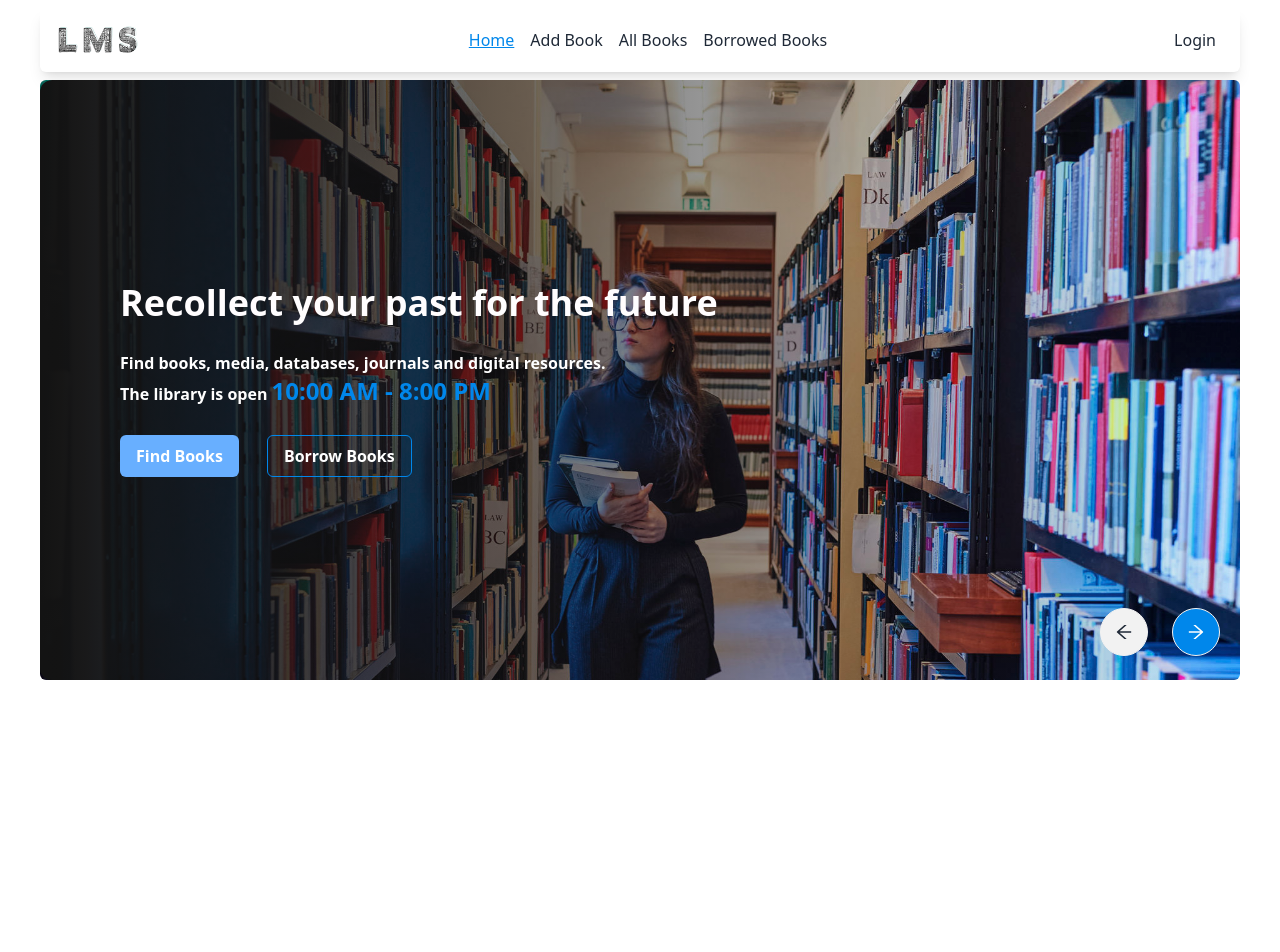
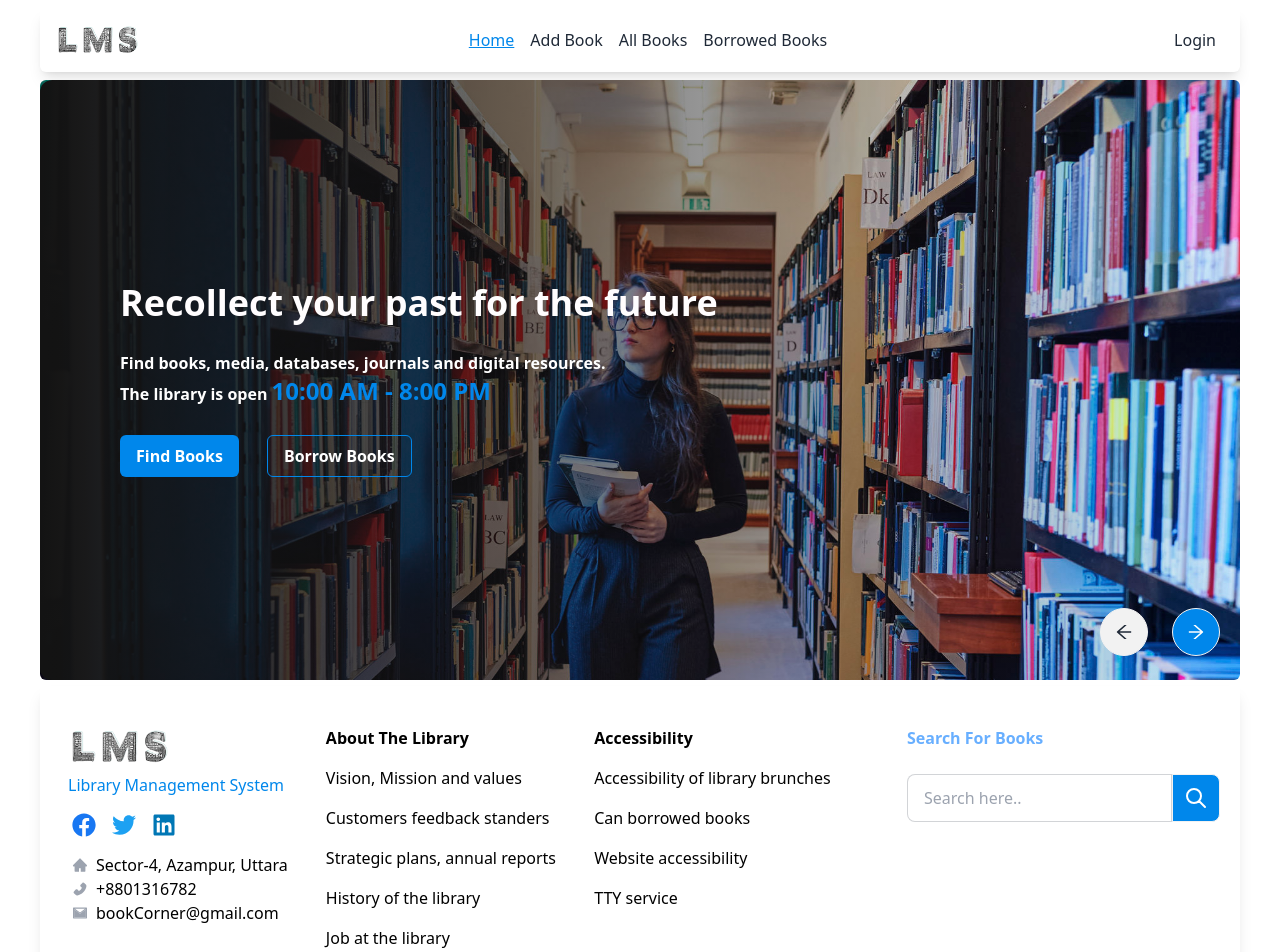
Before and after one commit to Foyez-Ahamed/a11-library-management-client, a React (Vite) app: page / in a window 1280 px wide. Shown: the top 952 px of the page. Before the commit the page ends 800 px from the top, so only its background shows below. Built offline with nearby package versions, Linux system fonts and the light colour scheme.

Commit message:
added footer section on project

```diff
--- a/src/components/Banner/Banner.jsx
+++ b/src/components/Banner/Banner.jsx
@@ -21,7 +21,7 @@ const Banner = () => {
             <p className="font-bold"> Find books, media, databases, journals and digital resources. <br /> The library is open <span className="text-2xl text-[#0087EB] font-bold">10:00 AM - 8:00 PM</span></p>
 
             <div className="flex gap-7">
-            <button className=" px-4 py-2 bg-[#68AFFF] font-bold rounded-md hover:bg-gray-500 hover:text-white">Find Books</button>
+            <button className=" px-4 py-2 bg-[#0087EB] font-bold rounded-md hover:bg-gray-500 hover:text-white">Find Books</button>
             <button className="px-4 py-2 border border-[#0087EB] hover:bg-gray-500 hover:text-white hover:border-none rounded-md font-bold">Borrow Books</button>
             </div>
            </div>
--- /dev/null
+++ b/src/components/Shared/Footer.jsx
@@ -0,0 +1,79 @@
+import logo from "../../../src/assets/logo/logo.png"
+import { AiFillPhone, AiTwotoneMail, AiFillHome } from 'react-icons/ai';
+import { FaFacebook, FaTwitter, FaLinkedin} from 'react-icons/fa';
+
+const Footer = () => {
+    return (
+        <>
+
+        <footer className="bg-[#FFFFFF] shadow-lg">
+        <section className="flex flex-col md:flex-row lg:flex-row  justify-between p-4 md:p-4 lg:p-5 text-black space-y-5">
+
+<div className="mt-6">
+    <img className="w-[120px] object-cover" src={logo} alt="" />
+    <p className="text-[#0087EB] ml-2 cursor-pointer">Library Management System</p>
+
+ <div className="flex gap-4 mt-4 ml-3">
+    <a href=""> <span className="text-2xl text-[#1877F2]"><FaFacebook></FaFacebook></span> </a>
+   <a href=""> <span className="text-2xl text-[#1DA1F2]"><FaTwitter></FaTwitter></span> </a>
+    <a href=""> <span className="text-2xl text-[#0077B5]"><FaLinkedin></FaLinkedin></span> </a>
+</div>
+
+<div className="ml-3">
+     <ul className="mt-4">
+        <li className="flex items-center gap-2"> <AiFillHome className="text-gray-400"></AiFillHome> Sector-4, Azampur, Uttara</li>
+        <li className="flex items-center gap-2"><AiFillPhone className="text-gray-400"></AiFillPhone> +8801316782</li>
+        <li className="flex items-center gap-2"><AiTwotoneMail className="text-gray-400"></AiTwotoneMail>bookCorner@gmail.com</li>
+     </ul>
+</div>
+
+</div>
+
+<div>
+    <h1 className="font-bold">About The Library</h1>
+     <ul className="mt-4 space-y-4">
+        <li className="flex items-center gap-2 hover:text-[#1DA1F2] cursor-pointer"> Vision, Mission and values</li>
+        <li className="flex items-center gap-2 hover:text-[#1DA1F2] cursor-pointer">Customers feedback standers</li>
+        <li className="flex items-center gap-2 hover:text-[#1DA1F2] cursor-pointer">Strategic plans, annual reports</li>
+        <li className="flex items-center gap-2 hover:text-[#1DA1F2] cursor-pointer">History of the library</li>
+        <li className="flex items-center gap-2 hover:text-[#1DA1F2] cursor-pointer">Job at the library</li>
+     </ul>
+</div>
+
+<div>
+    <h1 className="font-bold">Accessibility</h1>
+     <ul className="mt-4 space-y-4">
+        <li className="flex items-center gap-2 hover:text-[#1DA1F2] cursor-pointer"> Accessibility of library brunches</li>
+        <li className="flex items-center gap-2 hover:text-[#1DA1F2] cursor-pointer">Can borrowed books</li>
+        <li className="flex items-center gap-2 hover:text-[#1DA1F2] cursor-pointer">Website accessibility</li>
+        <li className="flex items-center gap-2 hover:text-[#1DA1F2] cursor-pointer">TTY service</li>
+     </ul>
+</div>
+
+<div>
+
+</div>
+<div className="flex gap-4">
+<div className="form-control">
+<h1 className="font-bold text-[#68AFFF]">Search For Books</h1>
+  <div className="input-group mt-6">
+    <input type="text" placeholder="Search here.." className="input input-bordered" />
+    <button className="btn btn-square bg-[#0087EB] text-white hover:text-black">
+      <svg xmlns="http://www.w3.org/2000/svg" className="h-6 w-6" fill="none" viewBox="0 0 24 24" stroke="currentColor"><path strokeLinecap="round" strokeLinejoin="round" strokeWidth="2" d="M21 21l-6-6m2-5a7 7 0 11-14 0 7 7 0 0114 0z" /></svg>
+    </button>
+  </div>
+</div>
+</div>
+
+</section>
+
+   <h1 className="text-center  py-3 px-2"> <p>Copyright © 2023 - All right reserved by library management system</p></h1>
+        </footer>
+
+
+
+        </>
+    );
+};
+
+export default Footer;
--- a/src/pages/Home.jsx
+++ b/src/pages/Home.jsx
@@ -1,4 +1,5 @@
 import Banner from "../components/Banner/Banner";
+import Footer from "../components/Shared/Footer";
 
 const Home = () => {
     return (
@@ -8,6 +9,8 @@ const Home = () => {
             <Banner></Banner>
             </div>
 
+            <Footer></Footer>
+
         </div>
     );
 };
```
